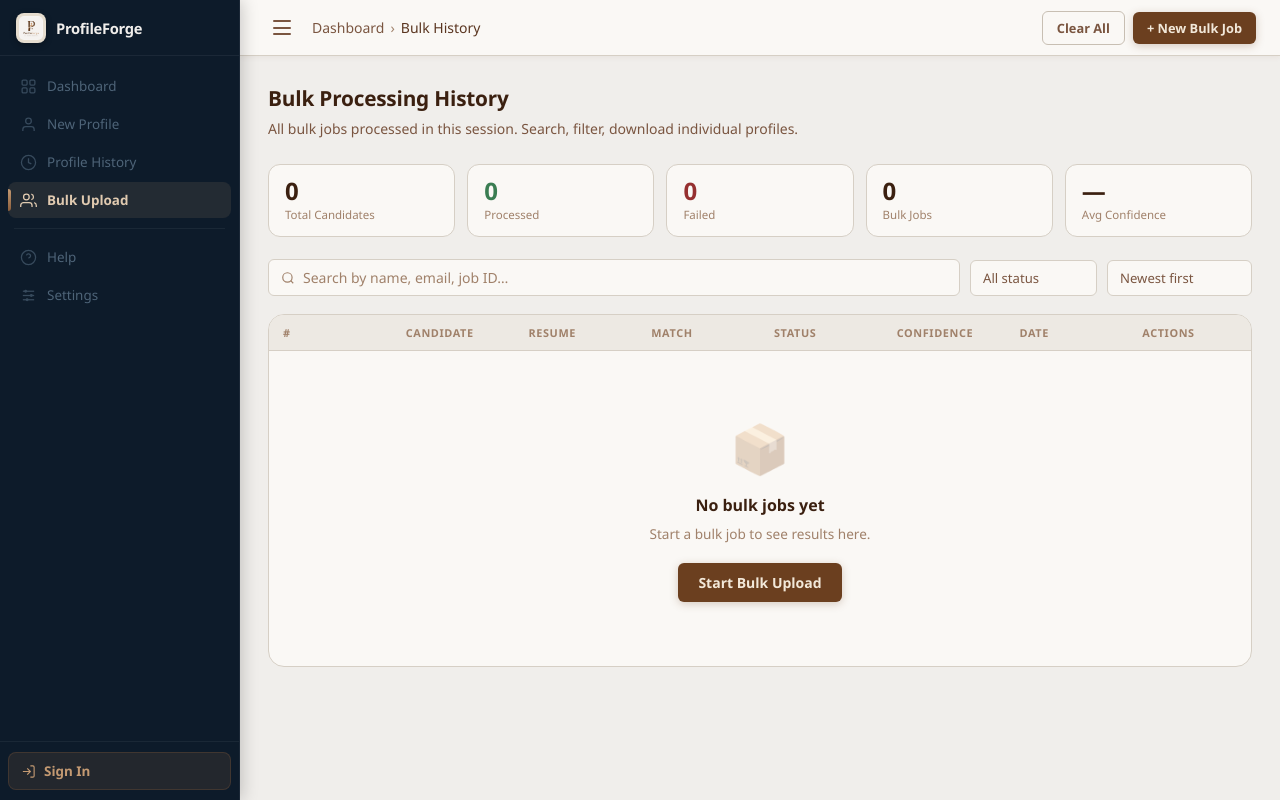
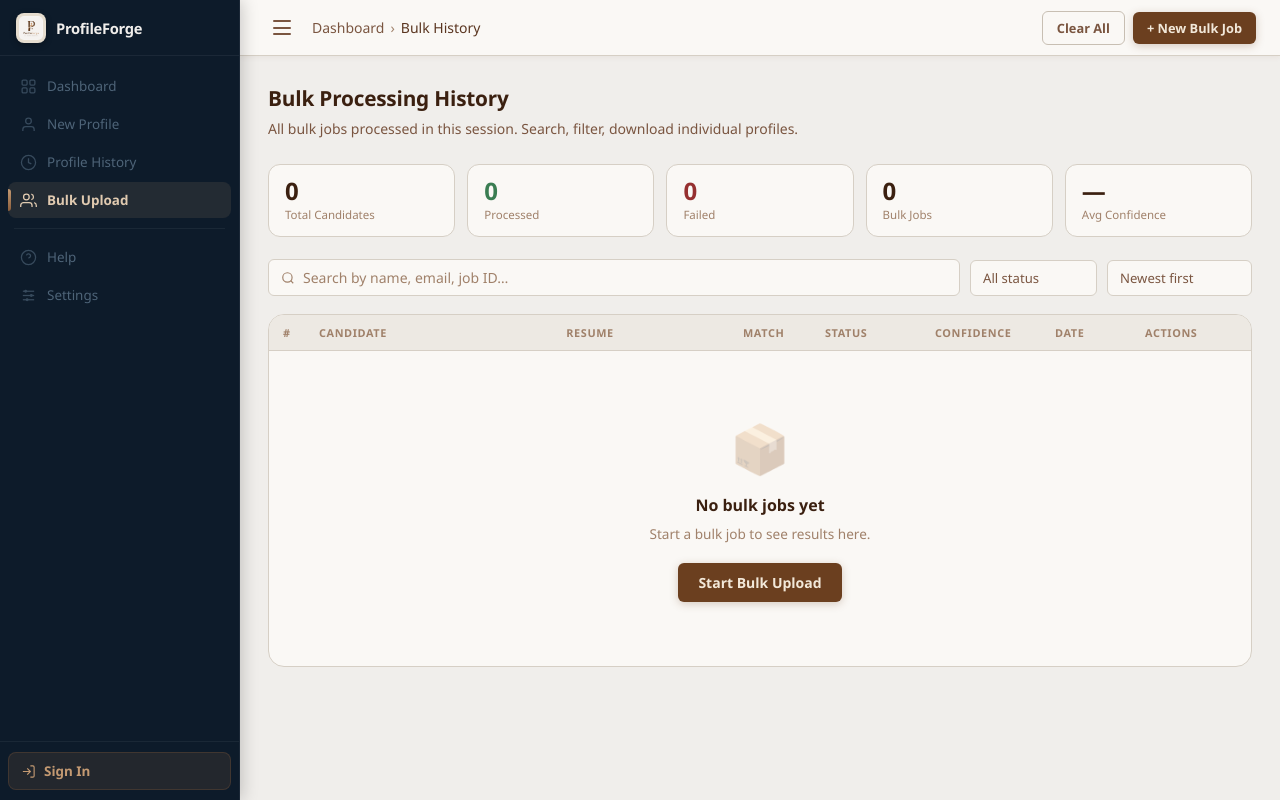
Before and after one commit to HazSha28/ProfileForge, a FastAPI app: page /bulk/history in a window 1280 px wide. Run offline with FastAPI, Linux system fonts and the light colour scheme; lists and menus that the app fills with data are empty.

Commit message:
fix: bulk table columns — proper widths, no overflow, names don't wrap
- Removed table-layout:fixed (was crushing columns)
- Switched to semantic column classes (bp-col-num, bp-col-cand, etc.)
- Name cells: nowrap + ellipsis + title tooltip on hover
- Resume filename: same treatment
- Confidence bar: proper flex containment, no overflow
- Action buttons: full width column so View/JSON never clips
- Bulk history confidence bar uses new .conf-wrap/.conf-bar/.conf-fill classes

```diff
--- a/web/static/js/bulk_history.js
+++ b/web/static/js/bulk_history.js
@@ -102,25 +102,25 @@ function render() {
 
     return `
     <tr>
-      <td style="font-size:.76rem;color:var(--dim);width:36px">${r.index}</td>
-      <td style="max-width:180px">
-        <div style="font-weight:700;color:var(--text);white-space:nowrap;overflow:hidden;text-overflow:ellipsis" title="${esc(r.name)}">${esc(r.name)}</div>
-        <div style="font-size:.73rem;color:var(--dim);white-space:nowrap;overflow:hidden;text-overflow:ellipsis">${esc(r.email||"")}</div>
+      <td class="bh-col-num">${r.index}</td>
+      <td class="bh-col-name">
+        <div class="bh-name" title="${esc(r.name)}">${esc(r.name)}</div>
+        <div class="bh-email">${esc(r.email||"")}</div>
       </td>
-      <td style="font-size:.74rem;color:var(--dim);max-width:160px;white-space:nowrap;overflow:hidden;text-overflow:ellipsis" title="${esc(r.resume_name||"")}">${esc(r.resume_name||"—")}</td>
-      <td style="width:90px"><span style="font-size:.7rem;color:${mcol};font-weight:700">${esc(r.match_method||"—")}</span></td>
-      <td style="width:110px"><span class="bh-badge ${scls}">${slabel}</span></td>
-      <td style="width:120px">
+      <td class="bh-col-resume" title="${esc(r.resume_name||"")}">${esc(r.resume_name||"—")}</td>
+      <td class="bh-col-match"><span style="font-size:.7rem;color:${mcol};font-weight:700">${esc(r.match_method||"—")}</span></td>
+      <td class="bh-col-status"><span class="bh-badge ${scls}">${slabel}</span></td>
+      <td class="bh-col-conf">
         ${p > 0 ? `
-          <div style="display:flex;align-items:center;gap:6px">
-            <span class="bh-conf-bar"><span class="bh-conf-fill" style="width:${p}%;background:${col}"></span></span>
-            <span style="font-size:.79rem;color:var(--muted);white-space:nowrap">${p}%</span>
+          <div class="conf-wrap">
+            <div class="conf-bar"><div class="conf-fill" style="width:${p}%;background:${col}"></div></div>
+            <span class="conf-pct">${p}%</span>
           </div>` : '<span style="color:var(--dim)">—</span>'}
       </td>
-      <td style="font-size:.78rem;color:var(--dim);width:100px;white-space:nowrap">${dateStr}</td>
-      <td style="width:110px">
+      <td class="bh-col-date">${dateStr}</td>
+      <td class="bh-col-actions">
         <div class="bh-actions">
-          ${r.profile ? `<button class="bh-btn" onclick="viewProfile('${safeKey}')" title="View">
+          ${r.profile ? `<button class="bh-btn" onclick="viewProfile('${safeKey}')" title="View profile">
             <svg viewBox="0 0 24 24" fill="none" stroke="currentColor" stroke-width="2" width="11" height="11"><path d="M1 12s4-8 11-8 11 8 11 8-4 8-11 8-11-8-11-8z"/><circle cx="12" cy="12" r="3"/></svg>
             View</button>` : ""}
           ${r.profile ? `<button class="bh-btn" onclick="downloadProfile('${safeKey}')" title="Download JSON">
--- a/web/templates/bulk_history.html
+++ b/web/templates/bulk_history.html
@@ -59,12 +59,12 @@
   background: var(--surface); border: 1px solid var(--border);
   border-radius: var(--radius-lg); overflow: hidden;
 }
-.bh-table { width: 100%; border-collapse: collapse; table-layout: fixed; }
+.bh-table { width: 100%; border-collapse: collapse; }
 .bh-table th {
   padding: 10px 14px; text-align: left; font-size: .68rem;
   font-weight: 700; text-transform: uppercase; letter-spacing: .6px;
   color: var(--dim); background: var(--surface-2);
-  border-bottom: 1px solid var(--border);
+  border-bottom: 1px solid var(--border); white-space: nowrap;
 }
 .bh-table td {
   padding: 12px 14px; font-size: .84rem; color: var(--text-2);
@@ -73,6 +73,29 @@
 .bh-table tbody tr { transition: background .15s; }
 .bh-table tbody tr:hover { background: var(--surface-2); }
 .bh-table tbody tr:last-child td { border-bottom: none; }
+
+/* Column: # */
+.bh-col-num  { width: 36px; color: var(--dim); font-size: .76rem; }
+/* Column: Candidate — takes remaining space */
+.bh-col-name { min-width: 140px; max-width: 200px; }
+.bh-col-name .bh-name  { white-space: nowrap; overflow: hidden; text-overflow: ellipsis; max-width: 180px; }
+.bh-col-name .bh-email { font-size: .73rem; color: var(--dim); white-space: nowrap; overflow: hidden; text-overflow: ellipsis; max-width: 180px; }
+/* Column: Resume */
+.bh-col-resume { min-width: 100px; max-width: 160px; font-size: .74rem; color: var(--dim); white-space: nowrap; overflow: hidden; text-overflow: ellipsis; }
+/* Column: Match */
+.bh-col-match  { width: 82px; white-space: nowrap; }
+/* Column: Status */
+.bh-col-status { width: 110px; }
+/* Column: Confidence */
+.bh-col-conf   { width: 120px; }
+.bh-col-conf .conf-wrap { display: flex; align-items: center; gap: 6px; }
+.bh-col-conf .conf-bar  { width: 54px; min-width: 54px; height: 4px; background: var(--border); border-radius: 2px; overflow: hidden; flex-shrink: 0; }
+.bh-col-conf .conf-fill { height: 100%; border-radius: 2px; }
+.bh-col-conf .conf-pct  { font-size: .79rem; color: var(--muted); white-space: nowrap; }
+/* Column: Date */
+.bh-col-date   { width: 90px; font-size: .78rem; color: var(--dim); white-space: nowrap; }
+/* Column: Actions */
+.bh-col-actions { width: 120px; }
 
 .bh-name    { font-weight: 700; color: var(--text); }
 .bh-email   { font-size: .75rem; color: var(--dim); margin-top: 2px; }
@@ -177,14 +200,14 @@
   <table class="bh-table">
     <thead>
       <tr>
-        <th>#</th>
-        <th>Candidate</th>
-        <th>Resume</th>
-        <th>Match</th>
-        <th>Status</th>
-        <th>Confidence</th>
-        <th>Date</th>
-        <th>Actions</th>
+        <th class="bh-col-num">#</th>
+        <th class="bh-col-name">Candidate</th>
+        <th class="bh-col-resume">Resume</th>
+        <th class="bh-col-match">Match</th>
+        <th class="bh-col-status">Status</th>
+        <th class="bh-col-conf">Confidence</th>
+        <th class="bh-col-date">Date</th>
+        <th class="bh-col-actions">Actions</th>
       </tr>
     </thead>
     <tbody id="bh-tbody"></tbody>
```
Also changed, not shown: web/static/js/bulk_progress.js (+7 -7 lines), web/templates/bulk_progress.html (+18 -18 lines).
